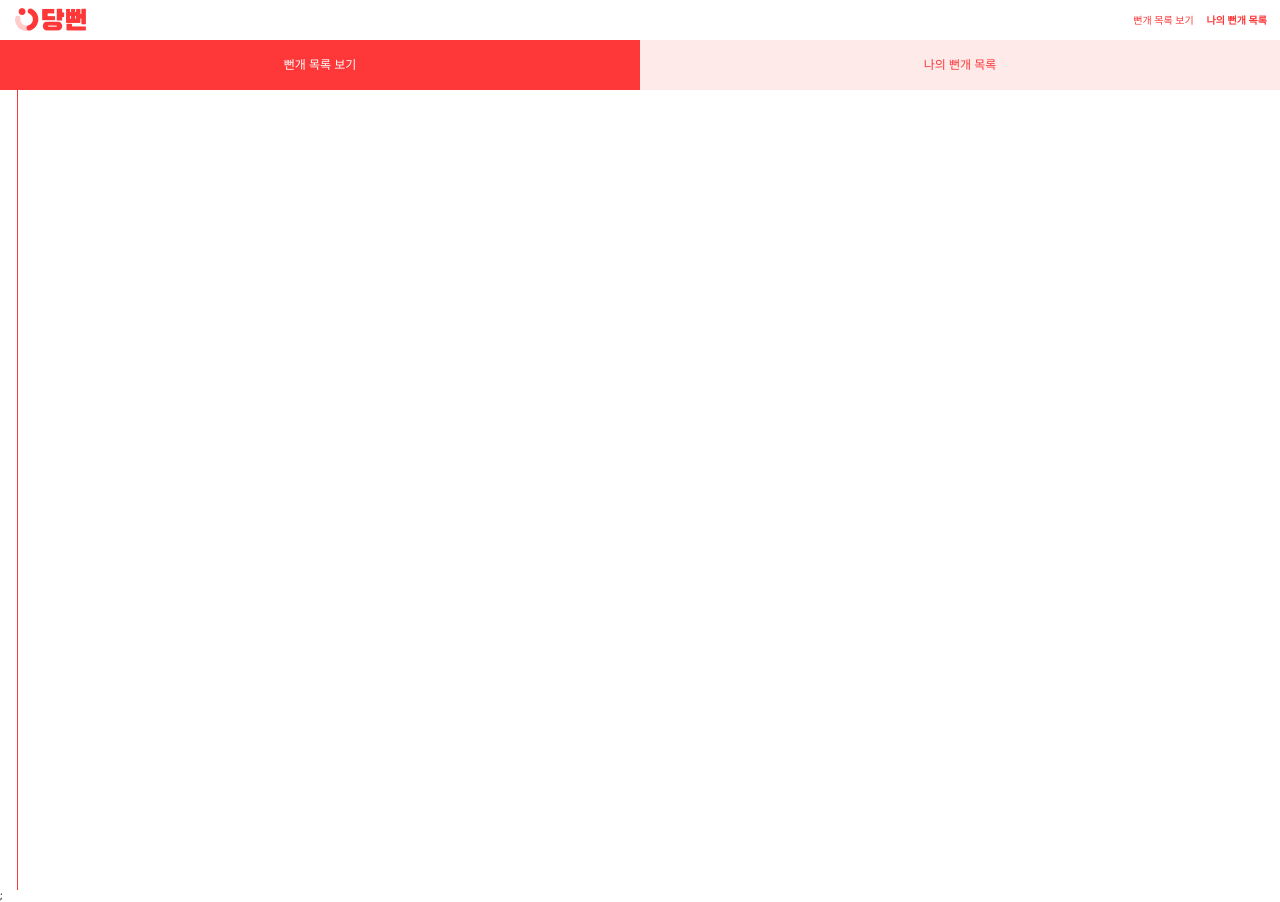
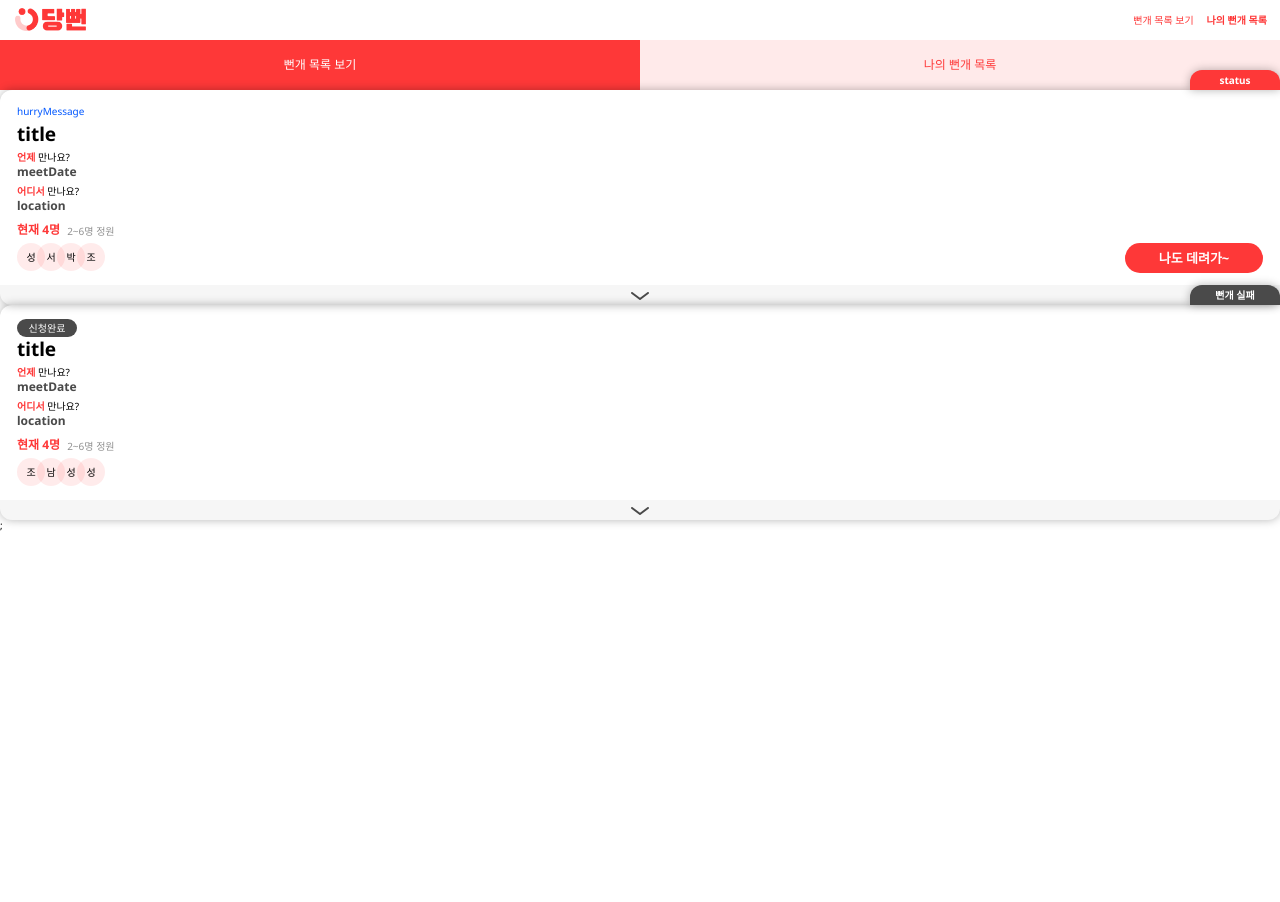
Before and after one commit to sopkathon99s/DangBBun-Web, a React (Create React App) app: page /overview/submitted in a window 1280 px wide. After the commit the page ends 800 px from the top, so only its background shows below. Built offline with nearby package versions, Linux system fonts and the light colour scheme.

Commit message:
feat: 성공 연락처 추가

```diff
--- /dev/null
+++ b/src/components/BungaeCard/Contacts.tsx
@@ -0,0 +1,48 @@
+import styled from "styled-components";
+
+interface ContactsProps {
+  items: {
+    name: string;
+    contact: string;
+  }[];
+}
+
+export function Contacts(props: ContactsProps) {
+  return (
+    <StyledContacts>
+      <Title>뻔개원 연락처</Title>
+      {props.items.map((item, idx) => (
+        <Cell key={idx}>
+          <span>{item.name}</span>
+          <span>{item.contact}</span>
+        </Cell>
+      ))}
+    </StyledContacts>
+  );
+}
+
+const StyledContacts = styled.div``;
+
+const Title = styled.h3`
+  color: #fe3838;
+  font-weight: bold;
+  font-size: 1.2rem;
+
+  margin-top: 1.4rem;
+  margin-bottom: 1rem;
+`;
+
+const Cell = styled.div`
+  display: flex;
+  align-items: center;
+
+  height: 2.4rem;
+
+  & > *:first-child {
+    width: 4.5rem;
+  }
+
+  &:not(:last-child) {
+    border-bottom: 1px solid rgba(236, 236, 236, 0.92);
+  }
+`;
--- a/src/components/BungaeCard/NormalBungaeCard.tsx
+++ b/src/components/BungaeCard/NormalBungaeCard.tsx
@@ -1,4 +1,4 @@
-import { useState } from "react";
+import { ReactNode, useState } from "react";
 import styled, { css } from "styled-components";
 import { theme } from "../../styles/theme";
 
@@ -19,11 +19,24 @@ interface NormalBungaeCardProps {
 
   applied: boolean;
   failed?: boolean;
+
+  contactsComponent?: ReactNode;
 }
 
 export function NormalBungaeCard(props: NormalBungaeCardProps) {
-  const { status, applied, hurryMessage, title, minMember, maxMember, currentMember, meetDate, location, description } =
-    props;
+  const {
+    status,
+    applied,
+    hurryMessage,
+    title,
+    minMember,
+    maxMember,
+    currentMember,
+    meetDate,
+    location,
+    description,
+    contactsComponent,
+  } = props;
 
   const [isOpen, setIsOpen] = useState(false);
 
@@ -42,6 +55,20 @@ export function NormalBungaeCard(props: NormalBungaeCardProps) {
       return <SuccessStatus>뻔개 성사!</SuccessStatus>;
     } else if (status.mode === "failed") {
       return <FailStatus>뻔개 실패</FailStatus>;
+    }
+  }
+
+  function switchSubmit() {
+    if (status.mode === "success") {
+      return <></>;
+    } else if (status.mode === "failed") {
+      return <></>;
+    }
+
+    if (applied) {
+      return <SubmitButton disabled>안 갈래요...</SubmitButton>;
+    } else {
+      return <SubmitButton>나도 데려가~</SubmitButton>;
     }
   }
 
@@ -71,10 +98,15 @@ export function NormalBungaeCard(props: NormalBungaeCardProps) {
         </PeopleCountBox>
         <SubmitAreaBox>
           <AppliedPeople current={currentMember} />
-          {applied ? <SubmitButton disabled>안 갈래요...</SubmitButton> : <SubmitButton>나도 데려가~</SubmitButton>}
+          {switchSubmit()}
         </SubmitAreaBox>
 
-        {isOpen && <Details>{description}</Details>}
+        {isOpen && (
+          <>
+            <Details>{description}</Details>
+            {contactsComponent}
+          </>
+        )}
       </BungaeCardInner>
       <ToggleButton onClick={handleToggle} isOpen={isOpen}>
         <DownArrow />
--- a/src/pages/Overview/Submitted.tsx
+++ b/src/pages/Overview/Submitted.tsx
@@ -1,25 +1,38 @@
+import { useEffect, useState } from "react";
 import styled from "styled-components";
-import { theme } from "../../styles/theme";
+import { NormalBungaeCard } from "../../components/BungaeCard";
+import { Contacts } from "../../components/BungaeCard/Contacts";
+import { api } from "../../services";
+import { Bungae } from "../../services/types/bungaeService";
 
 export function SubmittedPage() {
+  const [bungaeList, setBungaeList] = useState<Bungae[]>([]);
+
+  useEffect(() => {
+    (async () => {
+      const list = await api.bungae.getBungaeList();
+      setBungaeList(list);
+    })();
+  }, []);
+
   return (
-    <div>
-      <SectionWrapper>
-        <LeftSection></LeftSection>
-        <RightSection></RightSection>
-      </SectionWrapper>
-    </div>
+    <StyledSubmittedPage>
+      {bungaeList.map((bungae) => (
+        <NormalBungaeCard
+          {...bungae}
+          key={bungae.id}
+          contactsComponent={
+            <Contacts
+              items={[
+                { name: "hello", contact: "world" },
+                { name: "hello", contact: "world" },
+              ]}
+            />
+          }
+        />
+      ))}
+    </StyledSubmittedPage>
   );
 }
 
-const SectionWrapper = styled.main`
-  display: flex;
-  width: 100%;
-  height: 100vh;
-`;
-
-const LeftSection = styled.section`
-  width: 1.8rem;
-  border-right: 1px solid ${theme.color.red};
-`;
-const RightSection = styled.section``;
+const StyledSubmittedPage = styled.div``;
```
